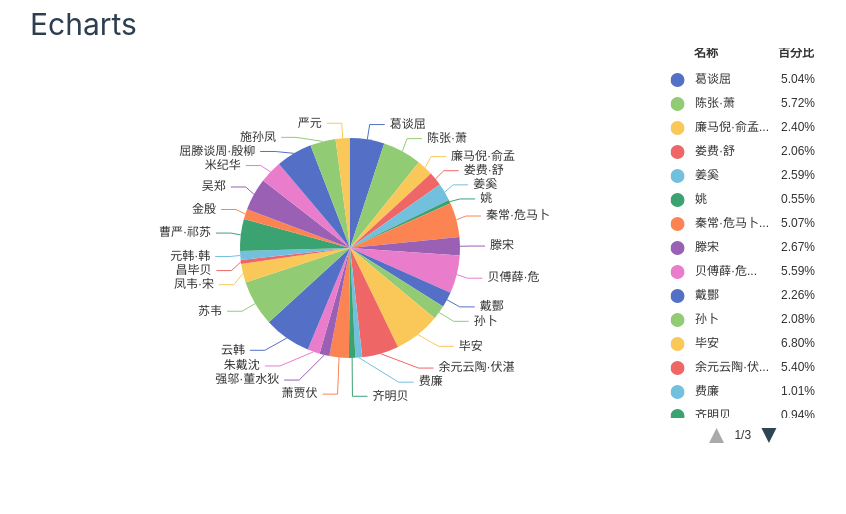
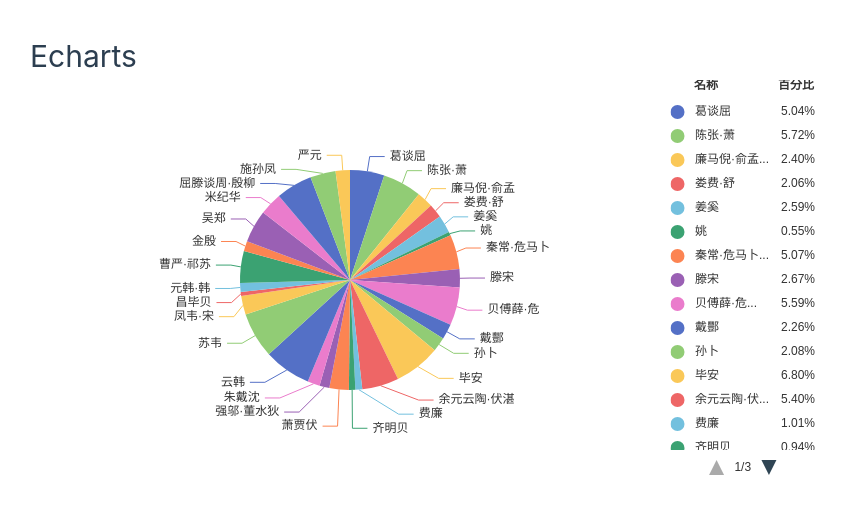
Before and after one commit to krisZhang-jw/vue3-demo, a Vue app: page /echarts in a window 1280 px wide. Shown: the top 514 px of the page, without its empty margins (2-848 px from the left). Built offline with nearby package versions, Linux system fonts and the light colour scheme; the HTML template or start-up script is replaced by a standard one.

Commit message:
feat: 去除样式

```diff
--- a/src/App.vue
+++ b/src/App.vue
@@ -61,30 +61,4 @@ nav a:first-of-type {
   border: 0;
 }
 
-@media (min-width: 1024px) {
-  header {
-    display: flex;
-    place-items: center;
-    padding-right: calc(var(--section-gap) / 2);
-  }
-
-  .logo {
-    margin: 0 2rem 0 0;
-  }
-
-  header .wrapper {
-    display: flex;
-    place-items: flex-start;
-    flex-wrap: wrap;
-  }
-
-  nav {
-    text-align: left;
-    margin-left: -1rem;
-    font-size: 1rem;
-
-    padding: 1rem 0;
-    margin-top: 1rem;
-  }
-}
 </style>
--- a/src/assets/main.css
+++ b/src/assets/main.css
@@ -21,16 +21,3 @@ a,
     background-color: hsla(160, 100%, 37%, 0.2);
   }
 }
-
-@media (min-width: 1024px) {
-  body {
-    display: flex;
-    place-items: center;
-  }
-
-  #app {
-    display: grid;
-    grid-template-columns: 1fr 1fr;
-    padding: 0 2rem;
-  }
-}
```
